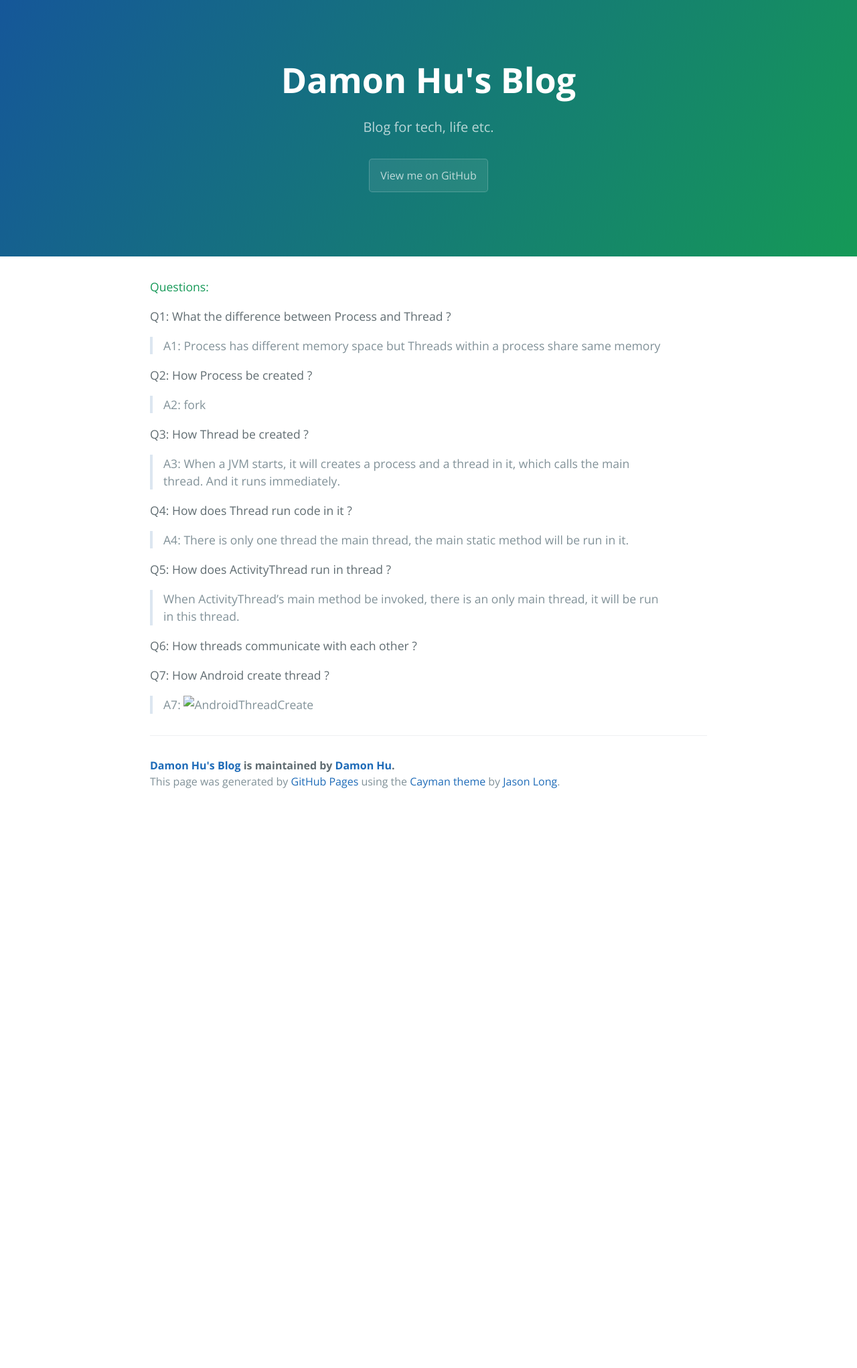
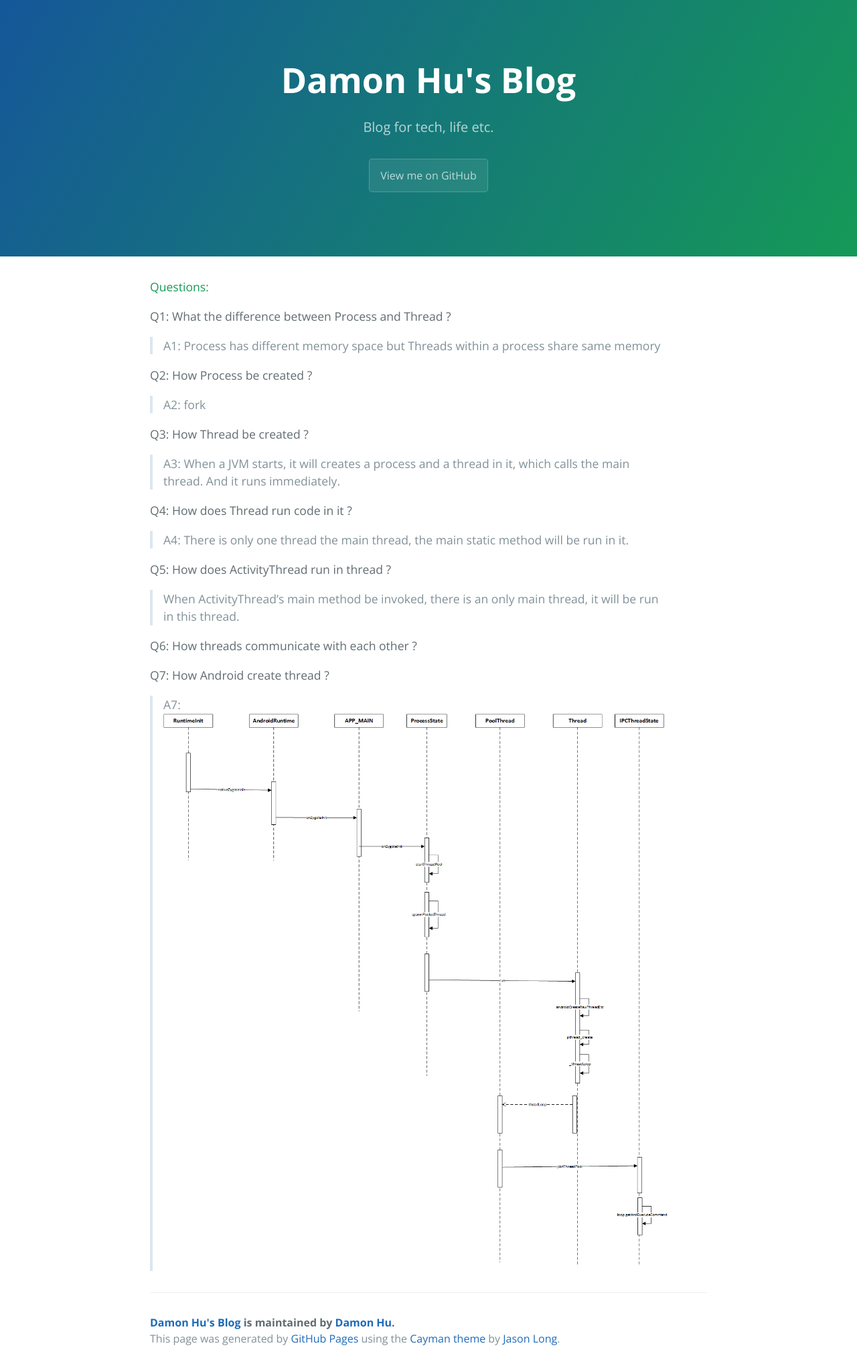
Before and after one commit to dreamhb/dreamhb.github.io, a Jekyll site: the page built from _posts/2019-03-15-Java-Processes-And-Threads.md, in a window 1280 px wide. Shown: the whole page at 67% size. Built offline with Jekyll 4.4.1, drawn with Linux system fonts in a browser that asks for light colours; before the commit the page ends 1211 px from its top, so only the background shows below that.

Commit message:
Update 2019-03-15-Java-Processes-And-Threads.md
fix image bug

```diff
--- a/_posts/2019-03-15-Java-Processes-And-Threads.md
+++ b/_posts/2019-03-15-Java-Processes-And-Threads.md
@@ -26,4 +26,4 @@ Q5: How does ActivityThread run in thread ?
 Q6: How threads communicate with each other ?
 
 Q7: How Android create thread ?
-> A7: ![AndroidThreadCreate](../images/AndroidThreadCreate.png)
+> A7: ![AndroidThreadCreate](/images/AndroidThreadCreate.png)
```
